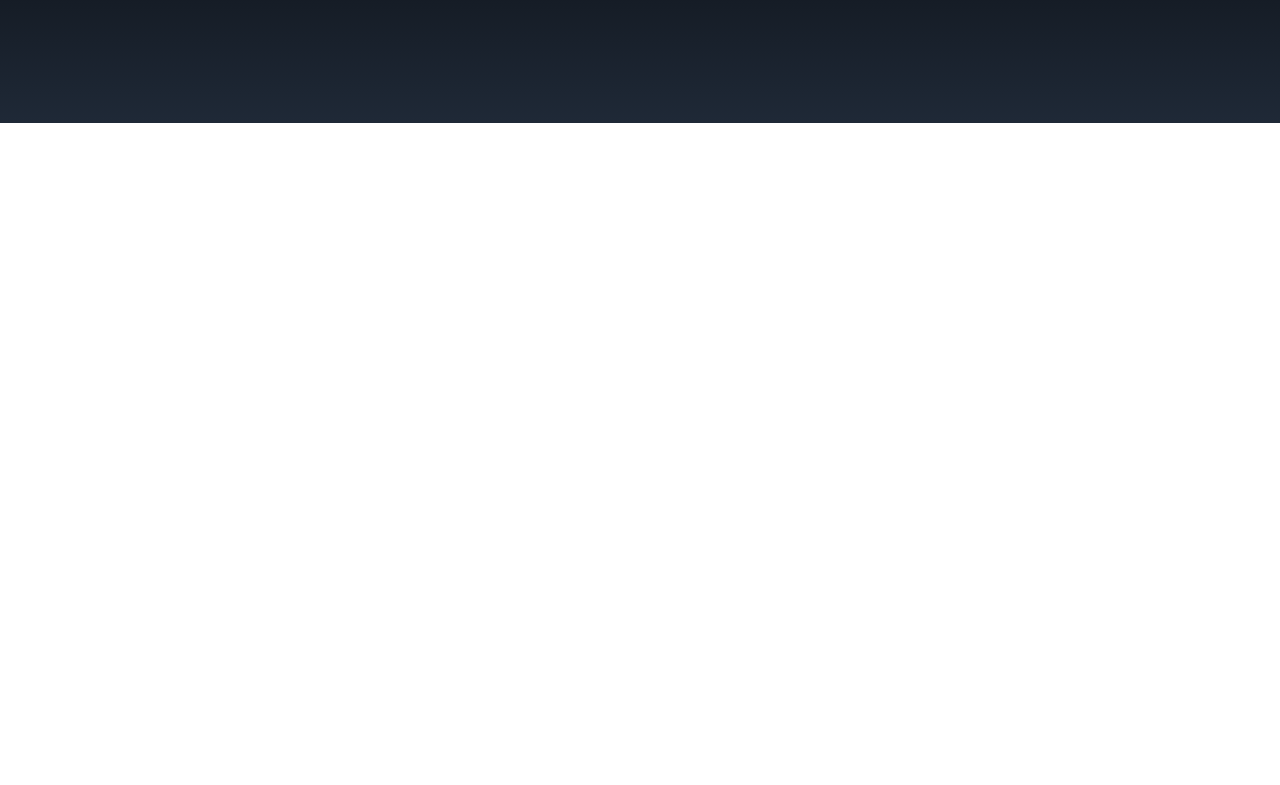
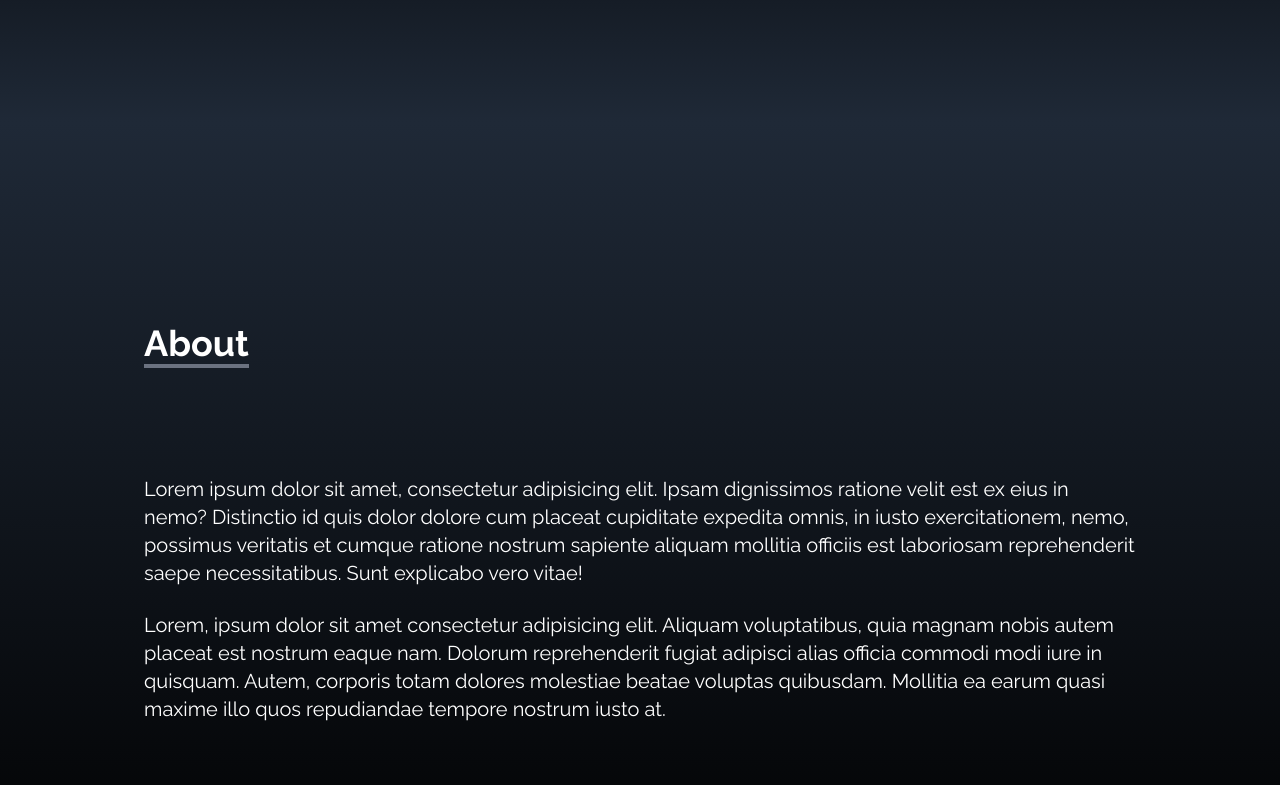
Before and after one commit to vishakh-abhayan/My-Portfolio, a React (Create React App) app: page / in a window 1280 px wide. Shown: the part 677-1462 px from the top of the page. Before the commit the page ends 800 px from the top, so only its background shows below. Built offline with nearby package versions, Linux system fonts and the light colour scheme.

Commit message:
Aswome aboute Section

```diff
--- a/src/App.js
+++ b/src/App.js
@@ -1,3 +1,4 @@
+import About from "./components/About";
 import Hero from "./components/Hero";
 import Navbar from "./components/Navbar";
 import SocialLink from "./components/SocialLink";
@@ -7,7 +8,7 @@
     <div>
       <Navbar />
       <Hero />
-
+      <About />
       <SocialLink />
     </div>
   );
--- /dev/null
+++ b/src/components/About.jsx
@@ -0,0 +1,37 @@
+import React from "react";
+
+function About() {
+  return (
+    <div
+      name="about"
+      className="w-full h-screen bg-gradient-to-b from-gray-800 to-black text-white"
+    >
+      <div className="max-w-screen-lg p-4 mx-auto flex flex-col justify-center w-full h-full">
+        <div className="pb-8">
+          <p className="text-4xl font-bold inline border-b-4 border-gray-500">
+            About
+          </p>
+        </div>
+        <p className="text-xl mt-20">
+          Lorem ipsum dolor sit amet, consectetur adipisicing elit. Ipsam
+          dignissimos ratione velit est ex eius in nemo? Distinctio id quis
+          dolor dolore cum placeat cupiditate expedita omnis, in iusto
+          exercitationem, nemo, possimus veritatis et cumque ratione nostrum
+          sapiente aliquam mollitia officiis est laboriosam reprehenderit saepe
+          necessitatibus. Sunt explicabo vero vitae!
+        </p>
+        <br />
+        <p className="text-xl">
+          Lorem, ipsum dolor sit amet consectetur adipisicing elit. Aliquam
+          voluptatibus, quia magnam nobis autem placeat est nostrum eaque nam.
+          Dolorum reprehenderit fugiat adipisci alias officia commodi modi iure
+          in quisquam. Autem, corporis totam dolores molestiae beatae voluptas
+          quibusdam. Mollitia ea earum quasi maxime illo quos repudiandae
+          tempore nostrum iusto at.
+        </p>
+      </div>
+    </div>
+  );
+}
+
+export default About;
```
